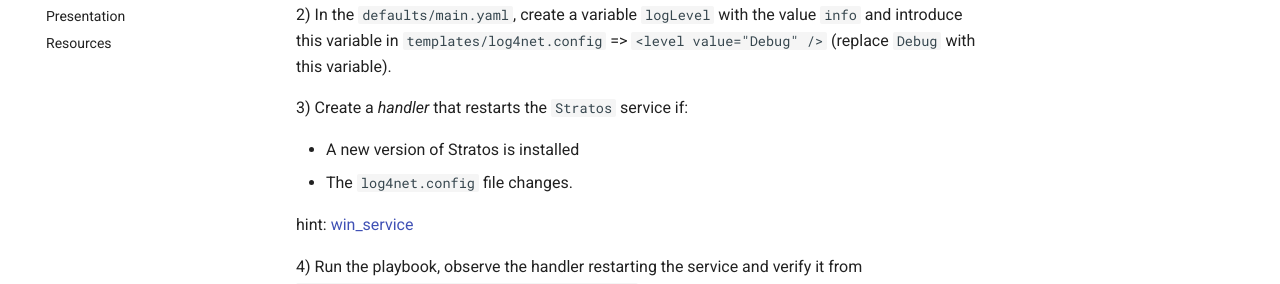
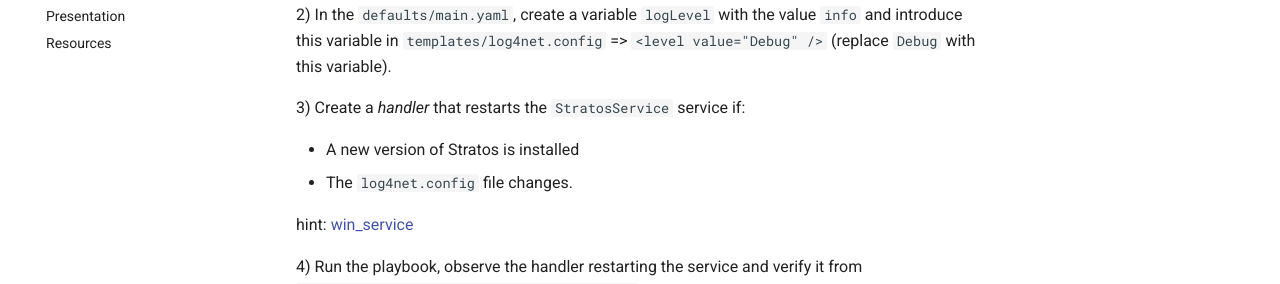
Before and after one commit to DIPSAS/AnsibleCourse, an MkDocs documentation site: the page built from docs/exercises/04-TemplatesHandlers.md, in a window 1280 px wide. Shown: the part 337-621 px from the top of the page. Built offline with MkDocs 1.6.1 and Material for MkDocs 9.7.7, drawn with Linux system fonts in a browser that asks for light colours; comment, search, counter and statistics services are not loaded.

Commit message:
Fixing service name in excercise

```diff
--- a/docs/exercises/04-TemplatesHandlers.md
+++ b/docs/exercises/04-TemplatesHandlers.md
@@ -8,7 +8,7 @@ hint: [win_template](https://docs.ansible.com/ansible/latest/modules/win_templat
 
 2) In the `defaults/main.yaml`, create a variable `logLevel` with the value `info` and introduce this variable in `templates/log4net.config` => `<level value="Debug" />` (replace `Debug` with this variable).
 
-3) Create a *handler* that restarts the `Stratos` service if:
+3) Create a *handler* that restarts the `StratosService` service if:
 
 * A new version of Stratos is installed
 * The `log4net.config` file changes.
```
